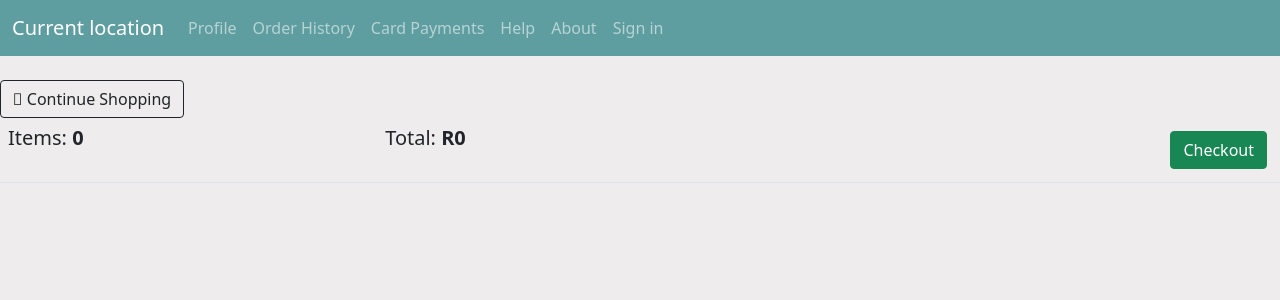
After one commit to lzaze/restaurant_website, a Django app: page /cart/ in a window 1280 px wide. The commit adds this page. Shown: the top 300 px of the page. Run offline with Django 4.2, Linux system fonts and the light colour scheme; lists and menus that the app fills with data are empty.

Commit message:
App in current state

```diff
--- a/kasi_orders/core/static/css/style.css
+++ b/kasi_orders/core/static/css/style.css
@@ -30,7 +30,7 @@ a {
 }
 
 a:hover {
-    color: aqua;
+    color: white;
 }
 
 .float {
@@ -47,7 +47,7 @@ a:hover {
 }
 
 .my-float {
-	margin-top:22px;
+	margin-top:16px;
 }
 
 .price {
--- a/kasi_orders/core/static/js/cart.js
+++ b/kasi_orders/core/static/js/cart.js
@@ -38,5 +38,6 @@ function updateUserOrder(productId, action) {
     })
     .then((data) => {
         console.log('data:', data)
+        location.reload()
     })
 }
--- a/kasi_orders/core/templates/base.html
+++ b/kasi_orders/core/templates/base.html
@@ -70,10 +70,6 @@
   {% endblock %}
 
   <footer>
-      <a href="#" class="float">
-          <i class="fa my-float price">R120</i>
-      </a>
-
   </footer>
 
   <script>
--- /dev/null
+++ b/kasi_orders/core/templates/cart.html
@@ -0,0 +1,38 @@
+{% extends "base.html" %}
+{% load static %}
+{% block content %}
+
+    <div class="row">
+        <div class="col-lg-12">
+            <a class="btn btn-outline-dark" href="{% url 'home-page' %}">&#2190; Continue Shopping</a>
+            <br>
+
+            <table class="table">
+                <tr>
+                    <th><h5>Items: <strong>{{ order.get_cart_items }}</strong></h5></th>
+                    <th><h5>Total: <strong>R{{ order.get_cart_total }}</strong></h5></th>
+                    <th>
+                        <a style="float:right; margin: 5px" class="btn btn-success" href="#">Checkout</a>
+                    </th>
+                </tr>
+            </table>
+        </div>
+        <br>
+    </div>
+
+    {% for item in items %}
+        <div class="col p-2 d-flex justify-content-center">
+            <div class="card shadow" style="width: 90%;" >
+    {#                <img src="..." class="card-img-top" alt="{{ item.product.name }}">#}
+                <div class="card-body">
+                    <h4 class="card-title">{{ item.product.name }}</h4>
+    {#                <h5 class="card-title">{{ item.product.rating }}</h5>#}
+                <p class="card-text">price R{{ item.product.price }}</p>
+                <p class="card-text">quantity {{ item.quantity }}</p>
+                <p class="card-text"><strong>total R{{ item.get_total }}</strong></p>
+                </div>
+            </div>
+        </div>
+    {% endfor %}
+
+{% endblock content %}
--- a/kasi_orders/core/templates/restaurant.html
+++ b/kasi_orders/core/templates/restaurant.html
@@ -14,5 +14,8 @@
             </div>
         </div>
     {% endfor %}
+        <a href="{% url 'cart' %}" class="float">
+          <i class="fa my-float price">{{ cartItems }}</i>
+        </a>
 
 {% endblock content %}
--- a/kasi_orders/core/urls.py
+++ b/kasi_orders/core/urls.py
@@ -9,5 +9,6 @@ urlpatterns = [
     path('restaurant/<int:pk>/', views.restaurant_view, name='restaurant'),
     path('register/', user_views.register, name='register'),
     path('update_item/', views.update_item, name='update-item'),
+    path('cart/', views.cart_view, name='cart'),
     path('login/', auth_views.LoginView.as_view(template_name='login.html'), name='login'),
 ]
--- a/kasi_orders/core/views.py
+++ b/kasi_orders/core/views.py
@@ -7,25 +7,50 @@ from .models import Food, Restaurant, Order, OrderItem
 
 def home_view(request):
     context = {
-        'res': Restaurant.objects.all()
+        'res': Restaurant.objects.all(),
     }
     return render(request, "home.html", context)
 
 
 def restaurant_view(request, pk):
+    if request.user.is_authenticated:
+        customer = request.user.customer
+        order, created = Order.objects.get_or_create(customer=customer, complete=False)
+        items = order.orderitem_set.all()
+        cartItems = order.get_cart_total
+    else:
+        items = []
+        order = {'get_cart_total': 0, 'get_cart_items': 0}
+        cartItems = order['get_cart_items']
+
     context = {
-        'menu': Food.objects.filter(restaurant_id=pk)
+        'menu': Food.objects.filter(restaurant_id=pk),
+        'cartItems': cartItems
     }
     return render(request, "restaurant.html", context)
+
+
+def cart_view(request):
+
+    if request.user.is_authenticated:
+        customer = request.user.customer
+        order, created = Order.objects.get_or_create(customer=customer, complete=False)
+        items = order.orderitem_set.all()
+    else:
+        items = []
+        order = {'get_cart_total': 0, 'get_cart_items': 0}
+
+    context = {
+        'items': items,
+        'order': order,
+    }
+    return render(request, "cart.html", context)
 
 
 def update_item(request):
     data = json.loads(request.body)
     productId = data['productId']
     action = data['action']
-
-    print('Action:', action)
-    print('Product Id:', productId)
 
     customer = request.user.customer
     product = Food.objects.get(id=productId)
```
Also changed, not shown: kasi_orders/core/models.py (+17 -0 lines).
